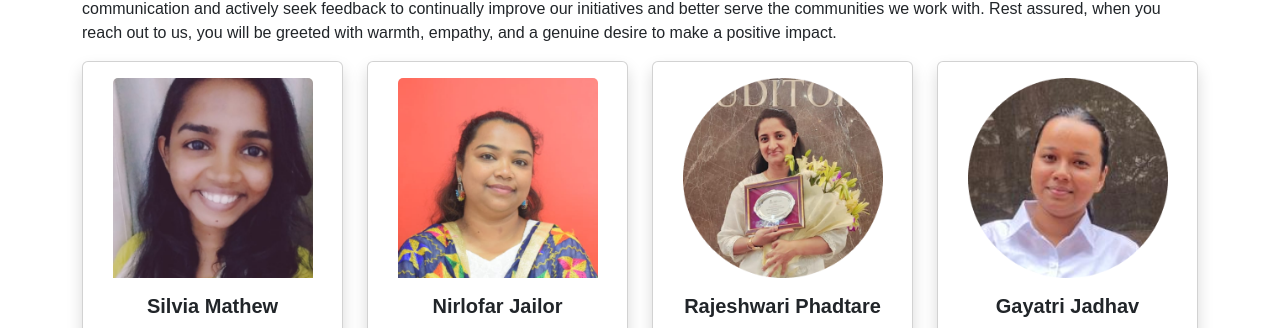
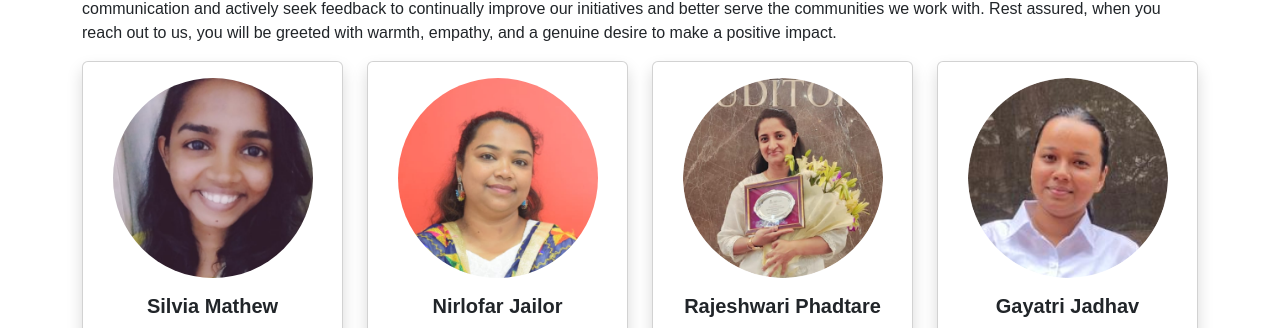
Before and after one commit to SachinG-dev/riseIndiaFoundation, a React (Create React App) app: page /contact-us in a window 1280 px wide. Shown: the part 469-797 px from the top of the page. Built offline with nearby package versions, Linux system fonts and the light colour scheme.

Commit message:
issue fixing for image

```diff
--- a/package.json
+++ b/package.json
@@ -1,5 +1,4 @@
 {
-  "homepage": "https://saching-dev.github.io/riseIndiaFoundation/",
   "name": "RiseIndiaFoundation",
   "version": "0.1.0",
   "private": true,
--- a/src/components/atom/TeamMemberCard/TeamMemberCard.tsx
+++ b/src/components/atom/TeamMemberCard/TeamMemberCard.tsx
@@ -14,7 +14,7 @@ export function TeamMemberCard({
     <div className="card shadow">
       <img
         src={imageUrl}
-        className="card-img-top mx-auto mt-3"
+        className="card-img-top mx-auto mt-3 rounded-circle"
         alt={name}
         style={{ width: "200px", height: "200px", objectFit: "cover" }}
       />
```
